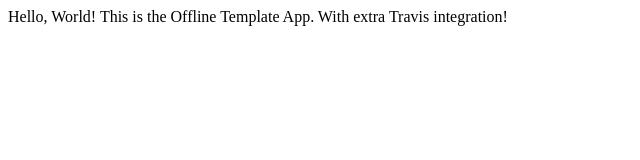
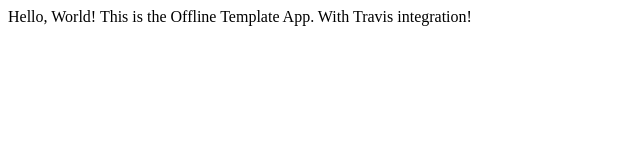
Before and after one commit to mozilla/oghliner, a website: page app/index.html in a window 1280 px wide. Shown: the full height of the page, 0-640 px from the left. Drawn offline with Linux system fonts and the light colour scheme.

Commit message:
spurious change to trigger Travis build

```diff
--- a/app/index.html
+++ b/app/index.html
@@ -7,6 +7,6 @@
   </head>
 
   <body>
-    Hello, World! This is the Offline Template App. With extra Travis integration!
+    Hello, World! This is the Offline Template App. With Travis integration!
   </body>
 </html>
```
